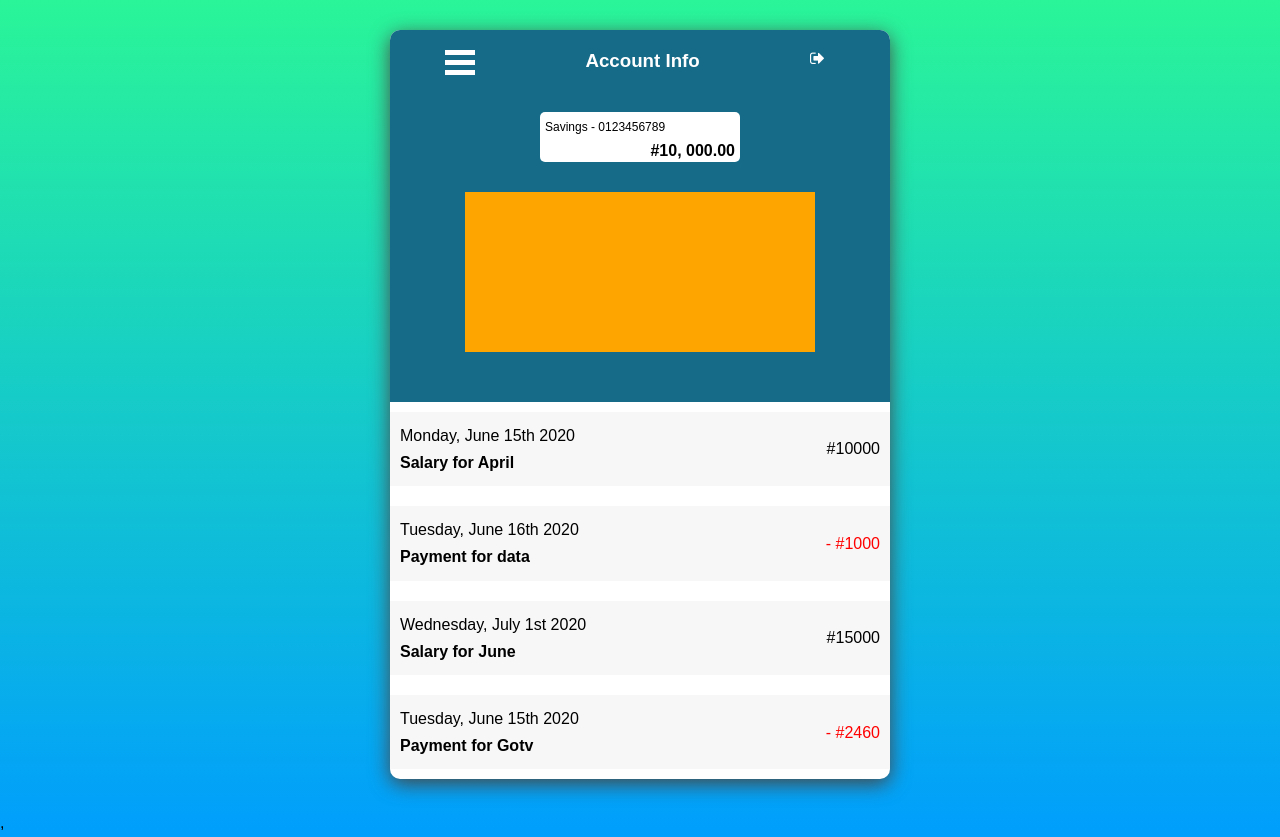
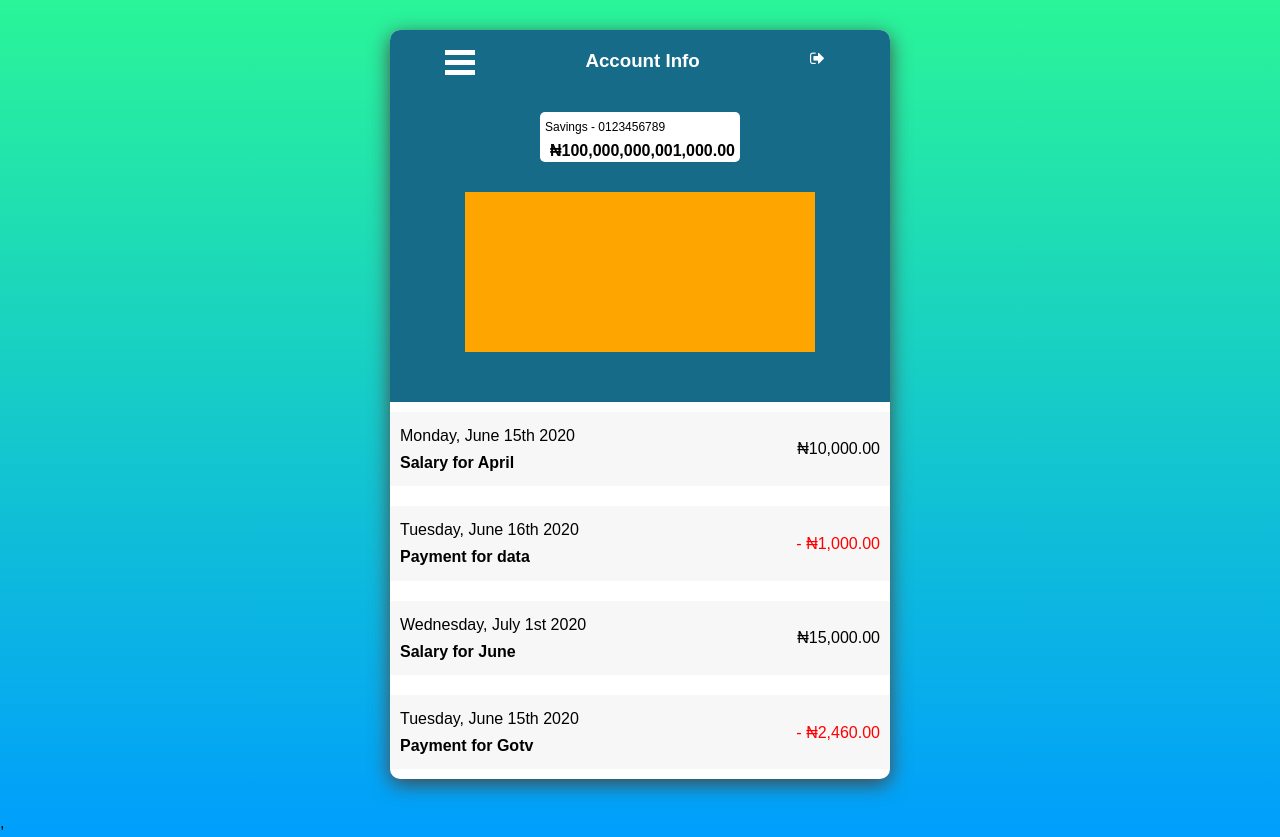
Before and after one commit to smartpro1/banka-ui, a React (Create React App) app in the folder banka-ui/: page /dashboard in a window 1280 px wide. Built offline with nearby package versions, Linux system fonts and the light colour scheme.

Commit message:
implement currency format on components

```diff
--- a/banka-ui/package.json
+++ b/banka-ui/package.json
@@ -9,6 +9,7 @@
     "axios": "^0.19.2",
     "jwt-decode": "^2.2.0",
     "react": "^16.13.1",
+    "react-currency-format": "^1.0.0",
     "react-dom": "^16.13.1",
     "react-redux": "^7.2.0",
     "react-router-dom": "^5.2.0",
--- a/banka-ui/src/App.js
+++ b/banka-ui/src/App.js
@@ -16,6 +16,7 @@ import SecuredRoute from "./securityUtils/SecuredRoute";
 import Dashboard from "./components/Dashboard/Dashboard";
 import ForgotPIn from "./components/ForgotPin/ForgotPin";
 import ChangePin from "./components/ChangePin/ChangePin";
+import UserProfile from "./components/UserProfile/UserProfile";
 
 const jwtToken = localStorage.jwtToken;
 
@@ -47,6 +48,7 @@ function App() {
         <Route exact path="/dashboard" component={Dashboard} />
         <Route exact path="/forgot-pin" component={ForgotPIn} />
         <Route exact path="/change-pin" component={ChangePin} />
+        <Route exact path="/profile" component={UserProfile} />
       </div>
 
       <Switch>
--- a/banka-ui/src/components/Dashboard/Dashboard.js
+++ b/banka-ui/src/components/Dashboard/Dashboard.js
@@ -1,9 +1,11 @@
 import React, { useState } from "react";
+import { Link } from "react-router-dom";
+import CurrencyFormat from "react-currency-format";
+
+import Logo from "../Logo/Logo";
 import TransferDetails from "./TransferDetails";
-import { Link } from "react-router-dom";
+import "./Dashboard.css";
 
-import "./Dashboard.css";
-import Logo from "../Logo/Logo";
 export default function Dashboard() {
   const detailsArr = [
     {
@@ -80,7 +82,15 @@ export default function Dashboard() {
           <div className="dashboard-account">
             <div className="dashboard-account-details">
               <p>Savings - 0123456789</p>
-              <h4>#10, 000.00</h4>
+              <h4>
+                &#x20A6;
+                <CurrencyFormat
+                  value={100000000001000}
+                  displayType={"text"}
+                  thousandSeparator={true}
+                />
+                {".00"}
+              </h4>
             </div>
           </div>
 
@@ -114,15 +124,23 @@ export default function Dashboard() {
               Accounts
             </Link>
           </li>
+
+          <li>
+            <Link to="/profile">
+              <i class="fa fa-user-secret" aria-hidden="true"></i> &nbsp;Profile
+            </Link>
+          </li>
+
+          <li>
+            <Link to="/shop-product">
+              <i className="fa fa-credit-card" aria-hidden="true"></i>{" "}
+              &nbsp;Shop With Card
+            </Link>
+          </li>
+
           <li>
             <Link to="/logout">
               <i className="fa fa-sign-out" aria-hidden="true"></i> &nbsp;Logout
-            </Link>
-          </li>
-          <li>
-            <Link to="/logout">
-              <i className="fa fa-credit-card" aria-hidden="true"></i>{" "}
-              &nbsp;Shop With Card
             </Link>
           </li>
         </ul>
--- a/banka-ui/src/components/Dashboard/TransferDetails.js
+++ b/banka-ui/src/components/Dashboard/TransferDetails.js
@@ -1,4 +1,5 @@
 import React, { Component } from "react";
+import CurrencyFormat from "react-currency-format";
 
 import "./TransferDetails.css";
 class TransferDetails extends Component {
@@ -17,7 +18,15 @@ class TransferDetails extends Component {
             <p>{date}</p>
             <h4>{description}</h4>
           </div>
-          <div className={transactionClass}>#{amount}</div>
+          <div className={transactionClass}>
+            &#x20A6;
+            <CurrencyFormat
+              value={amount}
+              displayType={"text"}
+              thousandSeparator={true}
+            />
+            {".00"}
+          </div>
         </div>
       </div>
     );
--- /dev/null
+++ b/banka-ui/src/components/UserProfile/UserProfile.js
@@ -0,0 +1,27 @@
+import React, { Component } from "react";
+
+class UserProfile extends Component {
+  render() {
+    return (
+      <div className="userProfile">
+        <div className="userProfile-img">
+          <img src="" alt="profile image" />
+        </div>
+        <div className="userProfile-details">
+          <p>
+            <strong>Name:</strong>{" "}
+          </p>
+          <p>
+            <strong>Email:</strong>{" "}
+          </p>
+          <p>
+            <strong>Phone: </strong>
+          </p>
+        </div>
+        <form className="userProfile-form"></form>
+      </div>
+    );
+  }
+}
+
+export default UserProfile;
```
Also changed, not shown: banka-ui/src/components/UserProfile/UserProfile.css (added), 1 other file (tests, documents, lock files or other folders).
